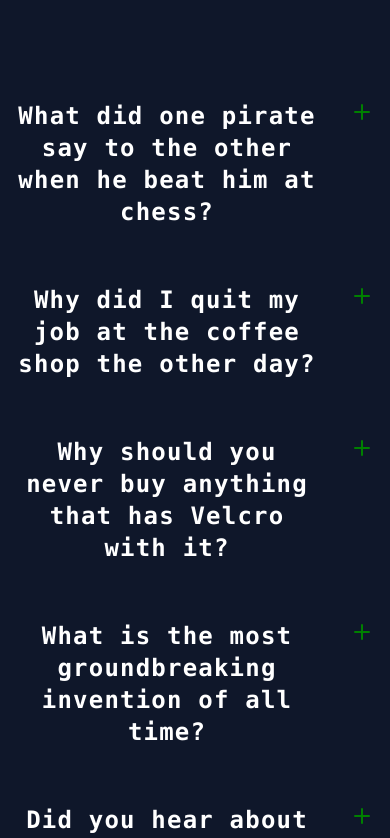
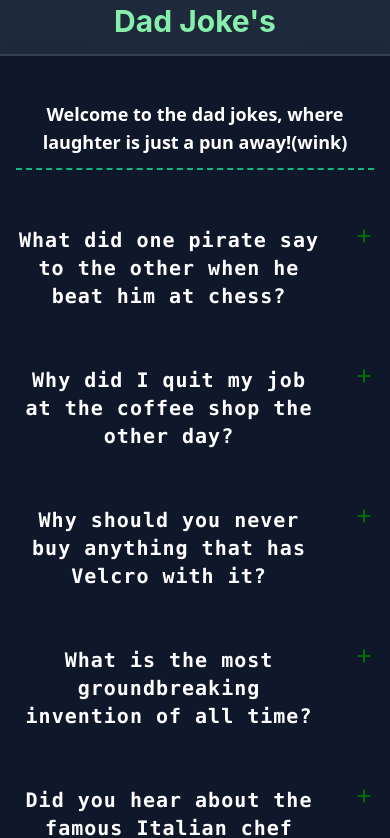
Before and after one commit to Bobbyjsx/dynamic, a React (Create React App) app: page / in a window 390 px wide. Shown: the top 838 px of the page. Built offline with nearby package versions, Linux system fonts and the light colour scheme.

Commit message:
more jokes!

```diff
--- a/src/App.js
+++ b/src/App.js
@@ -14,11 +14,18 @@ const App = () => {
     }
   }
   return (
-    <div className='flex flex-col items-center justify-center py-11 sm:px-0 px-4 bg-slate-900 text-white shadow-2xl '>
+    <div >
+      <header className='bg-slate-800 w-full h-14 flex flex-col
+       text-center text-green-300 font-bold text-3xl sm:text-5xl  border-b-2 pb-3  border-slate-700'>
+        <p className=' flex items-center flex-col my-auto'>Dad Joke's</p>
+      </header>
+      <div className='flex flex-col items-center justify-center py-11 sm:px-0 px-4 bg-slate-900 text-white shadow-2xl font-sans'>
+      {/* <h1 className='font-bold text-xl sm:text-4xl mb-6'>What is life without a boring joke?</h1> */}
+      <p className='font-bold sm:text-3xl text-lg flex flex-col text-center border-b-2 pb-3 border-dashed border-emerald-500'>Welcome to the dad jokes, where laughter is just a pun away!(wink)</p>
       {Data.map((item, index)=>{
       return(
         <div className=' mt-14  gap-14 flex flex-col '>
-          <div className='flex font-mono text-2xl font-semibold tracking-wider text-center gap-8'>
+          <div className='flex font-mono sm:text-2xl text-xl font-semibold tracking-wider text-center gap-8'>
 
           <h1 className='cursor-pointer hover:text-gray-500' onClick={ () =>{handleToggle(index);  console.log( isClicked)} } key={index}> {item.question} </h1>
             <span>
@@ -39,6 +46,7 @@ const App = () => {
 
     })}
     </div>
+      </div>
   )
 }
 export default App
--- a/src/components/Accordion.jsx
+++ b/src/components/Accordion.jsx
@@ -3,7 +3,8 @@ import React from 'react'
 const Accordion = () => {
   return (
     <div>
-      <h1>hello</h1>
+      <h1>What is life without a boring joke?</h1>
+      <p>Welcome to the dad jokes website, where laughter is just a pun away!(wink)</p>
     </div>
   )
 }
--- a/src/components/Data.js
+++ b/src/components/Data.js
@@ -74,5 +74,177 @@ export const Data = [
       // "id": 15,
       "question": "What do you get when you cross a snowman with a vampire?",
       "answer": "Frostbite"
-  }
+  },
+  {
+    "question": "Why did the tomato turn red?",
+    "answer": "Because it saw the salad dressing!"
+  },
+  {
+    "question": "What do you call an alligator in a vest?",
+    "answer": "An investi-gator!"
+  },
+  {
+    "question": "Why did the scarecrow win an award?",
+    "answer": "Because he was outstanding in his field!"
+  },
+  {
+    "question": "Why don't scientists trust atoms?",
+    "answer": "Because they make up everything!"
+  },
+  {
+    "question": "Why did the cookie go to the doctor?",
+    "answer": "Because it was feeling crumbly!"
+  },
+  {
+    "question": "Why did the bicycle fall over?",
+    "answer": "Because it was two-tired!"
+  },
+  {
+    "question": "Why was the math book sad?",
+    "answer": "Because it had too many problems!"
+  },
+  {
+    "question": "Why did the chicken cross the playground?",
+    "answer": "To get to the other slide!"
+  },
+  {
+    "question": "Why don't oysters share their pearls?",
+    "answer": "Because they're shellfish!"
+  },
+  {
+    "question": "Why did the fish blush?",
+    "answer": "Because it saw the ocean's bottom!"
+  },
+  {
+    "question": "Why did the hipster burn his tongue?",
+    "answer": "He drank his coffee before it was cool!"
+  },
+  {
+    "question": "Why was the computer cold?",
+    "answer": "Because it left its Windows open!"
+  },
+  {
+    "question": "Why did the penguin cross the road?",
+    "answer": "To prove he wasn't a chicken!"
+  },
+  {
+    "question": "Why don't seagulls fly over the bay?",
+    "answer": "Because then they'd be bagels!"
+  },
+  {
+    "question": "Why did the sun go to school?",
+    "answer": "To get a little brighter!"
+  },
+  {
+    "question": "Why did the rabbit cross the road?",
+    "answer": "To get to the carrot store!"
+  },
+  {
+    "question": "Why did the koala go to the doctor?",
+    "answer": "Because it was feeling a little eucalyptus!"
+  },
+  {
+    "question": "Why did the frog call his insurance company?",
+    "answer": "He had a jump in his car!"
+  },
+  {
+    "question": "Why did the man put his money in the freezer?",
+    "answer": "He wanted cold hard cash!"
+  },
+  {
+    "question": "Why did the man put his money in the blender?",
+    "answer": "He wanted to make liquid assets!"
+  },
+  {
+    "question": "Why did the man put his money in a basket?",
+    "answer": "He wanted to make a basket of funds!"
+  },
+  {
+  "question": "Why don't scientists trust atoms?",
+  "answer": "Because they make up everything."
+  },
+  {
+  "question": "Why did the scarecrow win an award?",
+  "answer": "Because he was outstanding in his field."
+  },
+  {
+  "question": "Why was the math book sad?",
+  "answer": "Because it had too many problems."
+  },
+  {
+  "question": "What do you get when you cross a snowman and a vampire?",
+  "answer": "Frostbite."
+  },
+  {
+  "question": "Why did the tomato turn red?",
+  "answer": "Because it saw the salad dressing."
+  },
+  {
+  "question": "Why do elephants never use computers?",
+  "answer": "They're afraid of the mouse."
+  },
+  {
+  "question": "Why did the cookie go to the doctor?",
+  "answer": "Because it felt crumbly."
+  },
+  {
+  "question": "Why did the bicycle fall over?",
+  "answer": "Because it was two-tired."
+  },
+  {
+  "question": "What do you call a lazy kangaroo?",
+  "answer": "A pouch potato."
+  },
+  {
+  "question": "Why did the computer go to the doctor?",
+  "answer": "Because it had a virus."
+  },
+  {
+  "question": "Why do chickens wear turtlenecks?",
+  "answer": "To keep their necks warm."
+  },
+  {
+  "question": "Why did the banana go to the doctor?",
+  "answer": "Because it wasn't peeling well."
+  },
+  {
+  "question": "Why did the cat join the red cross?",
+  "answer": "Because it wanted to be a first-aid kit."
+  },
+  {
+  "question": "Why did the football team go to the bank?",
+  "answer": "To get their quarterback."
+  },
+  {
+  "question": "Why did the cookie go to the party?",
+  "answer": "Because it was a smart cookie."
+  },
+  {
+  "question": "Why did the frog call his insurance company?",
+  "answer": "He had a jump in his car."
+  },
+  {
+  "question": "Why did the bicycle stand up by itself?",
+  "answer": "Because it was two-tired."
+  },
+  {
+  "question": "Why did the pencil break?",
+  "answer": "Because it had a very bad lead."
+  },
+  {
+  "question": "Why did the bicycle fall over?",
+  "answer": "Because it was two-tired."
+  },
+  {
+  "question": "Why did the duck go to the doctor?",
+  "answer": "Because it was feeling down."
+  },
+  {
+  "question": "Why did the cow go to outer space?",
+  "answer": "To see the moooon."
+  },
+  {
+  "question": "Why did the boy bring a ladder to the bar?",
+  "answer": "He wanted to get a high stool."
+  },
 ]
```
Also changed, not shown: 1 other file (tests, documents, lock files or other folders).
